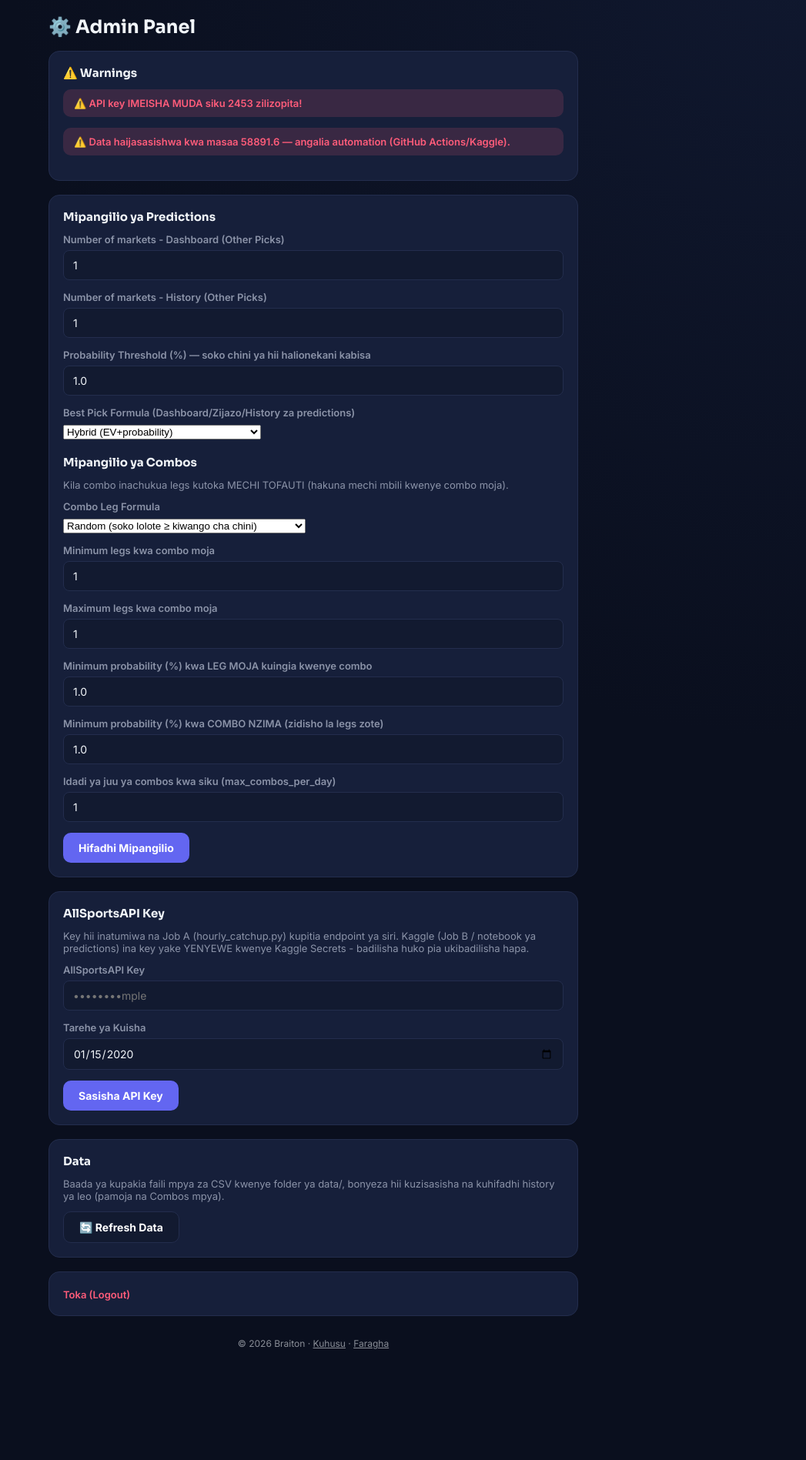
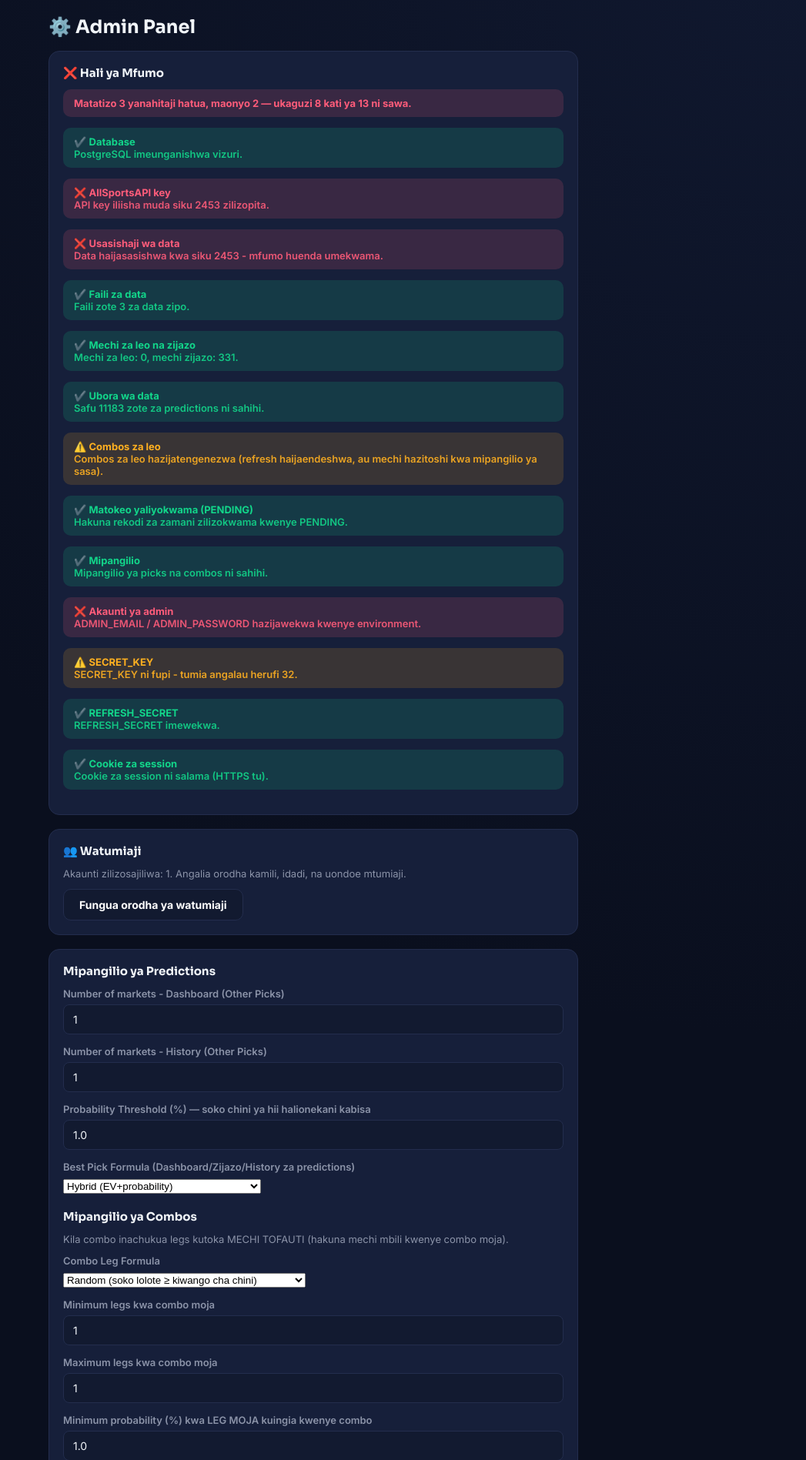
Before and after one commit to tonticha9/Prediction-picks, a Flask app: page /admin in a window 1280 px wide. Shown: the part 73-1970 px from the top of the page at 77% size, without its empty margins (233-1280 px from the left). Before the commit the page ends 1826 px from the top, so only its background shows below. Run offline with Flask 3, Linux system fonts and the light colour scheme; the visitor is signed in with stand-in values (Sample User, id 1); tables that the repository leaves empty hold one stand-in row (values such as "Sample post"); some libraries are stand-ins or nearby versions.

Commit message:
Update admin panel with health summary and user info

```diff
--- a/templates/admin.html
+++ b/templates/admin.html
@@ -3,32 +3,32 @@
 <h2 style="margin-bottom:16px;">⚙️ Admin Panel</h2>
 
 <div class="admin-section">
-  <h3>⚠️ Warnings</h3>
-  {% if days_left is not none %}
-    {% if days_left < 0 %}
-      <div class="expiry-warning expiry-critical">⚠️ API key IMEISHA MUDA siku {{ -days_left }} zilizopita!</div>
-    {% elif days_left <= 7 %}
-      <div class="expiry-warning expiry-critical">⏰ Zimebaki siku {{ days_left }} tu kabla API key haijaisha!</div>
-    {% elif days_left <= 14 %}
-      <div class="expiry-warning expiry-soon">⏰ Zimebaki siku {{ days_left }} kabla ya kuisha.</div>
-    {% else %}
-      <div class="expiry-warning expiry-ok">✅ API key iko sawa — zimebaki siku {{ days_left }}.</div>
-    {% endif %}
-  {% else %}
-    <div class="expiry-warning expiry-critical">⚠️ Hakuna tarehe ya kuisha ya API key iliyowekwa.</div>
-  {% endif %}
+  <h3>
+    {% if health_summary.level == 'ok' %}✔️{% elif health_summary.level == 'warn' %}⚠️{% else %}❌{% endif %}
+    Hali ya Mfumo
+  </h3>
 
-  {% if hours_since_snapshot is not none %}
-    {% if hours_since_snapshot > 30 %}
-      <div class="expiry-warning expiry-critical">⚠️ Data haijasasishwa kwa masaa {{ hours_since_snapshot }} — angalia automation (GitHub Actions/Kaggle).</div>
-    {% elif hours_since_snapshot > 26 %}
-      <div class="expiry-warning expiry-soon">⏰ Data ina masaa {{ hours_since_snapshot }} tangu kusasishwa mara ya mwisho.</div>
-    {% else %}
-      <div class="expiry-warning expiry-ok">✅ Data ilisasishwa masaa {{ hours_since_snapshot }} yaliyopita.</div>
-    {% endif %}
-  {% else %}
-    <div class="expiry-warning expiry-critical">⚠️ Hakuna snapshot ya data iliyowahi kuhifadhiwa.</div>
-  {% endif %}
+  <div class="expiry-warning {{ 'expiry-ok' if health_summary.level == 'ok' else ('expiry-soon' if health_summary.level == 'warn' else 'expiry-critical') }}"
+       style="font-weight:700;">
+    {{ health_summary.text }} — ukaguzi {{ health_summary.ok }} kati ya {{ health|length }} ni sawa.
+  </div>
+
+  {% for c in health %}
+    <div class="expiry-warning {{ 'expiry-ok' if c.status == 'ok' else ('expiry-soon' if c.status == 'warn' else 'expiry-critical') }}">
+      {% if c.status == 'ok' %}✔️{% elif c.status == 'warn' %}⚠️{% else %}❌{% endif %}
+      <strong>{{ c.name }}</strong><br>
+      <span style="font-size:13px; opacity:.9;">{{ c.detail }}</span>
+    </div>
+  {% endfor %}
+</div>
+
+<div class="admin-section">
+  <h3>👥 Watumiaji</h3>
+  <p style="font-size:13px; color:var(--text-dim); margin-bottom:12px;">
+    Akaunti zilizosajiliwa: {{ users_total }}. Angalia orodha kamili, idadi, na uondoe mtumiaji.
+  </p>
+  <a href="{{ url_for('admin_users') }}" class="btn btn-secondary"
+     style="display:inline-block; text-decoration:none; text-align:center;">Fungua orodha ya watumiaji</a>
 </div>
 
 <div class="admin-section">
@@ -132,6 +132,6 @@
 </div>
 
 <div class="admin-section">
-  <a href="{{ url_for('admin_logout') }}" style="color:var(--red); font-size:13px; font-weight:600; text-decoration:none;">Toka (Logout)</a>
+  <a href="{{ url_for('logout') }}" style="color:var(--red); font-size:13px; font-weight:600; text-decoration:none;">Toka (Logout)</a>
 </div>
 {% endblock %}
```
